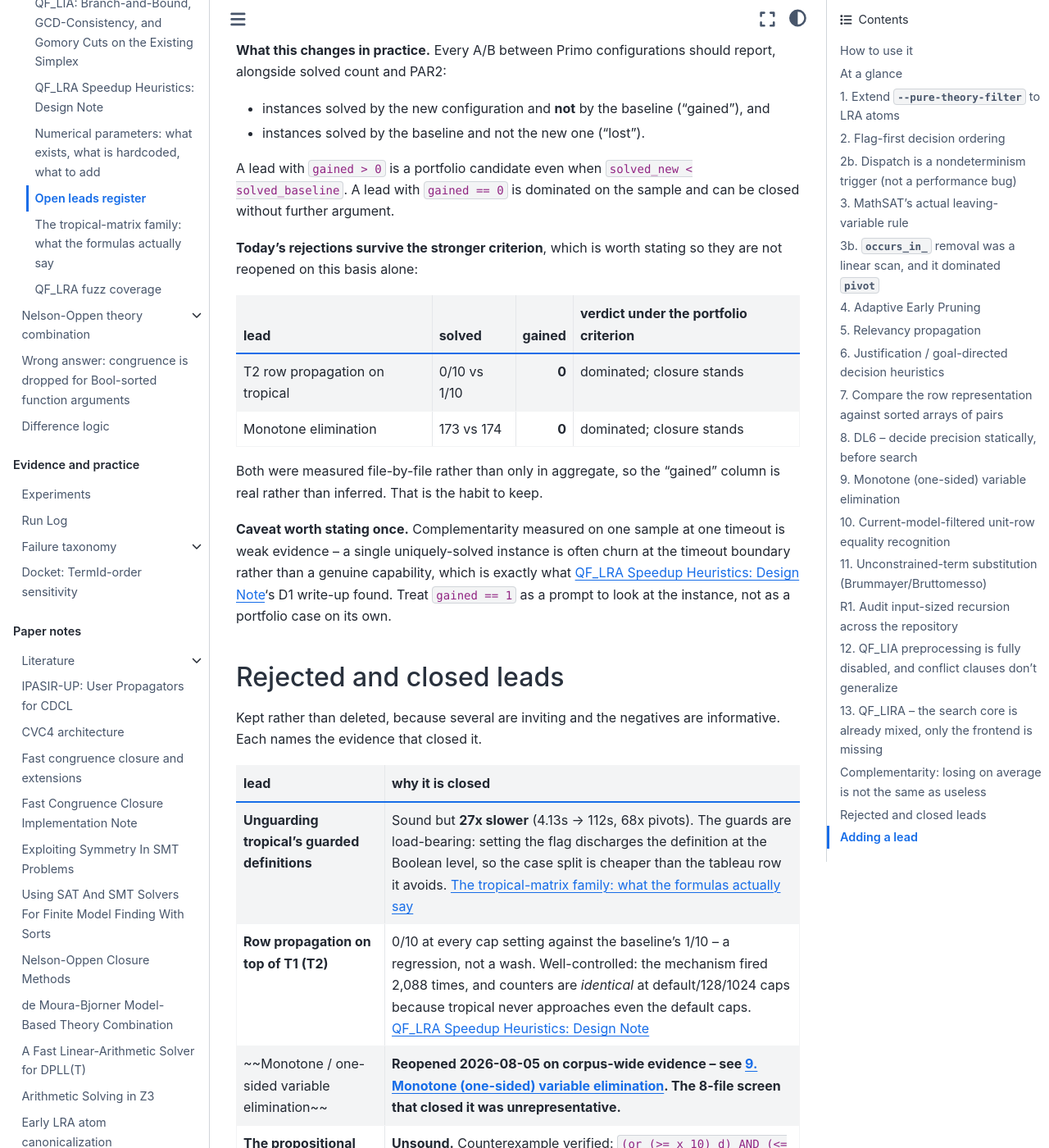
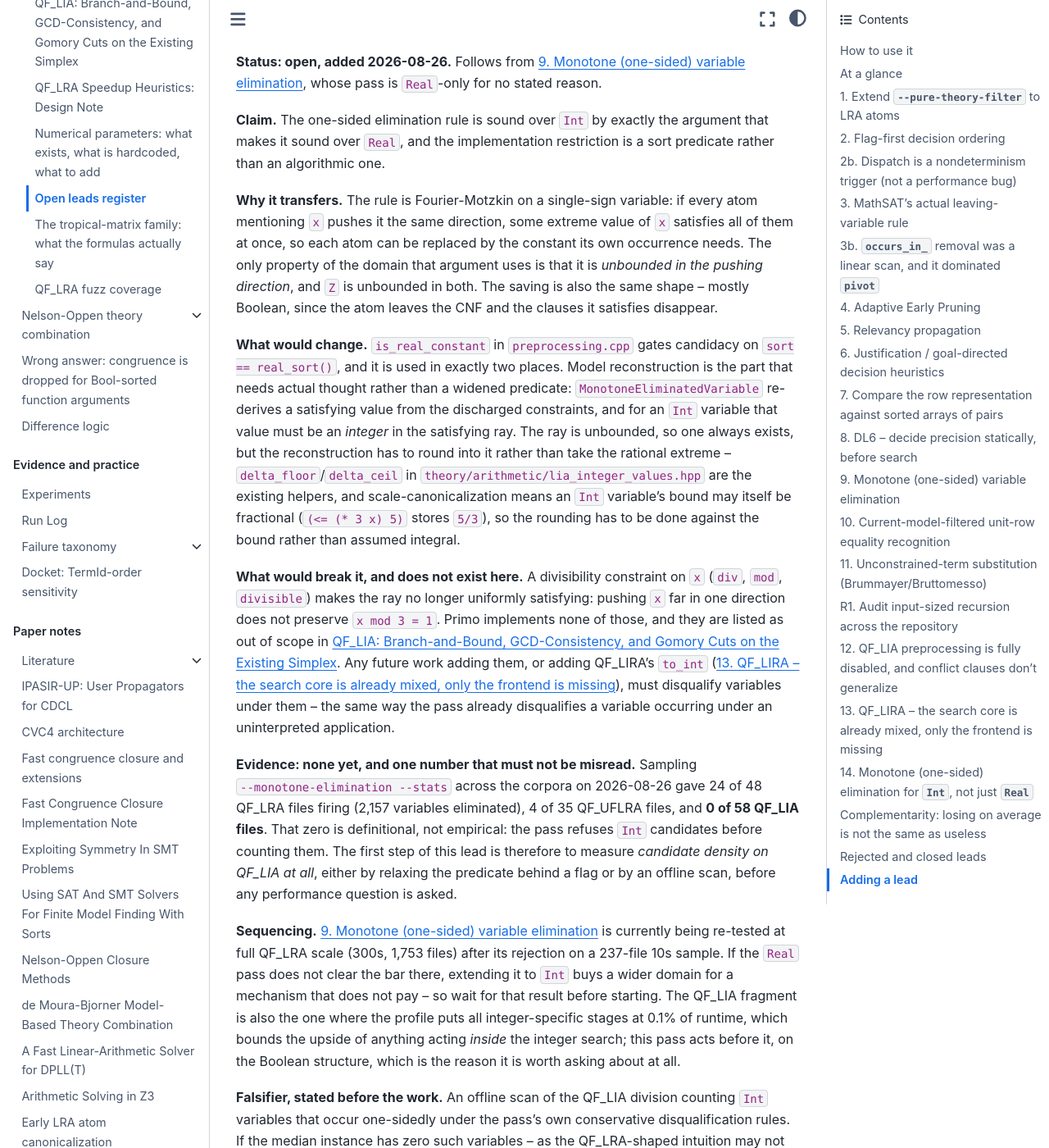
Before and after one commit to primo-solver/primo, a Jupyter Book: the page built from docs/open-leads.md, in a window 1280 px wide and 1400 px high, scrolled down 50138 px. Shown: the whole window at 82% size. Built offline with Jupyter Book 1.0.4 settings and Sphinx 7.4.7 and the Sphinx Book theme 1.1.4, drawn with Linux system fonts in a browser that asks for light colours; some of the changed text lies outside the part shown.

Commit message:
Add lead 14: monotone elimination is Real-only for no stated reason
The one-sided rule is Fourier-Motzkin on a single-sign variable, and the
only property of the domain it uses is unboundedness in the pushing
direction. Z has that, so the rule is sound over Int by the same
argument, and the restriction is a sort predicate used in two places
rather than anything algorithmic.

What needs real thought is model reconstruction: the reconstructed value
must be an integer in the satisfying ray, rounded against a bound that
scale-canonicalization may have left fractional. What would break the
rule -- a divisibility constraint, or QF_LIRA's to_int -- Primo does not
implement, and the lead says to disqualify under them if that changes.

Records one number so it cannot be misread later: sampling the corpora
found the pass firing on 24 of 48 QF_LRA files and 0 of 58 QF_LIA files.
That zero is definitional, not empirical -- the pass refuses Int before
counting -- so the first step is measuring candidate density on QF_LIA,
which is also the falsifier.

Gated on lead 9's re-test at full QF_LRA scale: if the Real pass does not
clear the bar there, widening its domain buys nothing.

Also gives lead 12 its own anchor; the index row pointed at sub-lead 12a.

Co-Authored-By: Claude Opus 5 <noreply@anthropic.com>

```diff
--- a/docs/open-leads.md
+++ b/docs/open-leads.md
@@ -45,6 +45,9 @@ notes it points to.
 | [9](#lead-monotone) | Monotone (one-sided) variable elimination | neutral on the promotion bar | done | **implemented, opt-in; did not clear its bar** |
 | [10](#lead-z3-cheap-shared-equality) | Current-model-filtered unit-row equality recognition | unknown; removes exact-offset arithmetic and hashing from mixed equality production | medium | **open; QF_UFLRA only** |
 | [11](#lead-unconstrained-terms) | Unconstrained-term substitution (Brummayer/Bruttomesso) | 131/4.76M reals (QF_LRA), 1/217K (QF_UFLRA) -- negligible on both local corpora | small-medium | **open; not implemented, evidence says don't -- see falsifier** |
+| [12](#lead-qflia) | QF_LIA preprocessing disabled; conflict clauses do not generalize | +339 answered on the full division from 12d and 12f so far | done/partial | **12d and 12f implemented; 12b, 12c, 12e open** |
+| [13](#lead-qflira) | QF_LIRA -- frontend gap, not a solver gap | search core already runs mixed tableaus | medium (frontend) | **open; run the falsifier first** |
+| [14](#lead-monotone-int) | Monotone elimination for `Int`, not just `Real` | unmeasured -- the QF_LIA zero is definitional | small, gated on 9 | **open; measure candidate density first** |
 | -- | D2 floating-point-guided basis selection | ~14% in the literature | medium | open, see [](qf-lra-heuristics.md) |
 | -- | D4 revised simplex, LU-factored basis | unknown | largest | open, see [](qf-lra-heuristics.md) |
 | -- | H4 batched bound assertion; H6 DL fast path; H11 fill-in-aware preprocessing elimination | -- | -- | design only, see [](qf-lra-heuristics.md) |
@@ -1410,6 +1413,7 @@ those regressions, and the ordinary merge fuzz gate. A grep for self-calls is
 only a starting aid and does not complete the audit.
 
 (lead-qflia-preprocessing)=
+(lead-qflia)=
 ## 12. QF_LIA preprocessing is fully disabled, and conflict clauses don't generalize
 
 **Status: open, added 2026-08-20.** Follows directly from the 428-file
@@ -1832,6 +1836,71 @@ test fails and this lead is wrong about the core -- which would make the
 frontend work pointless to start. **Run the falsifier first**: it costs an
 hour and gates a project.
 
+(lead-monotone-int)=
+## 14. Monotone (one-sided) elimination for `Int`, not just `Real`
+
+**Status: open, added 2026-08-26.** Follows from [](#lead-monotone), whose
+pass is `Real`-only for no stated reason.
+
+**Claim.** The one-sided elimination rule is sound over `Int` by exactly the
+argument that makes it sound over `Real`, and the implementation restriction
+is a sort predicate rather than an algorithmic one.
+
+**Why it transfers.** The rule is Fourier-Motzkin on a single-sign variable:
+if every atom mentioning `x` pushes it the same direction, some extreme value
+of `x` satisfies all of them at once, so each atom can be replaced by the
+constant its own occurrence needs. The only property of the domain that
+argument uses is that it is *unbounded in the pushing direction*, and `Z` is
+unbounded in both. The saving is also the same shape -- mostly Boolean, since
+the atom leaves the CNF and the clauses it satisfies disappear.
+
+**What would change.** `is_real_constant` in `preprocessing.cpp` gates
+candidacy on `sort == real_sort()`, and it is used in exactly two places.
+Model reconstruction is the part that needs actual thought rather than a
+widened predicate: `MonotoneEliminatedVariable` re-derives a satisfying value
+from the discharged constraints, and for an `Int` variable that value must be
+an *integer* in the satisfying ray. The ray is unbounded, so one always
+exists, but the reconstruction has to round into it rather than take the
+rational extreme -- `delta_floor`/`delta_ceil` in
+`theory/arithmetic/lia_integer_values.hpp` are the existing helpers, and
+scale-canonicalization means an `Int` variable's bound may itself be
+fractional (`(<= (* 3 x) 5)` stores `5/3`), so the rounding has to be done
+against the bound rather than assumed integral.
+
+**What would break it, and does not exist here.** A divisibility constraint on
+`x` (`div`, `mod`, `divisible`) makes the ray no longer uniformly satisfying:
+pushing `x` far in one direction does not preserve `x mod 3 = 1`. Primo
+implements none of those, and they are listed as out of scope in
+[](qf-lia-branch-and-bound.md). Any future work adding them, or adding
+QF_LIRA's `to_int` ([](#lead-qflira)), must disqualify variables under them --
+the same way the pass already disqualifies a variable occurring under an
+uninterpreted application.
+
+**Evidence: none yet, and one number that must not be misread.** Sampling
+`--monotone-elimination --stats` across the corpora on 2026-08-26 gave 24 of
+48 QF_LRA files firing (2,157 variables eliminated), 4 of 35 QF_UFLRA files,
+and **0 of 58 QF_LIA files**. That zero is definitional, not empirical: the
+pass refuses `Int` candidates before counting them. The first step of this
+lead is therefore to measure *candidate density on QF_LIA at all*, either by
+relaxing the predicate behind a flag or by an offline scan, before any
+performance question is asked.
+
+**Sequencing.** [](#lead-monotone) is currently being re-tested at full
+QF_LRA scale (300s, 1,753 files) after its rejection on a 237-file 10s
+sample. If the `Real` pass does not clear the bar there, extending it to `Int`
+buys a wider domain for a mechanism that does not pay -- so wait for that
+result before starting. The QF_LIA fragment is also the one where the profile
+puts all integer-specific stages at 0.1% of runtime, which bounds the upside
+of anything acting *inside* the integer search; this pass acts before it, on
+the Boolean structure, which is the reason it is worth asking about at all.
+
+**Falsifier, stated before the work.** An offline scan of the QF_LIA division
+counting `Int` variables that occur one-sidedly under the pass's own
+conservative disqualification rules. If the median instance has zero such
+variables -- as the QF_LRA-shaped intuition may not survive contact with
+`slacks`, `convert` and `miplib` -- the lead closes on a measurement that
+costs an afternoon, with no solver change written.
+
 ## Complementarity: losing on average is not the same as useless
 
 The promotion bar -- solved count and PAR2 on the 237-file stratified sample
```
